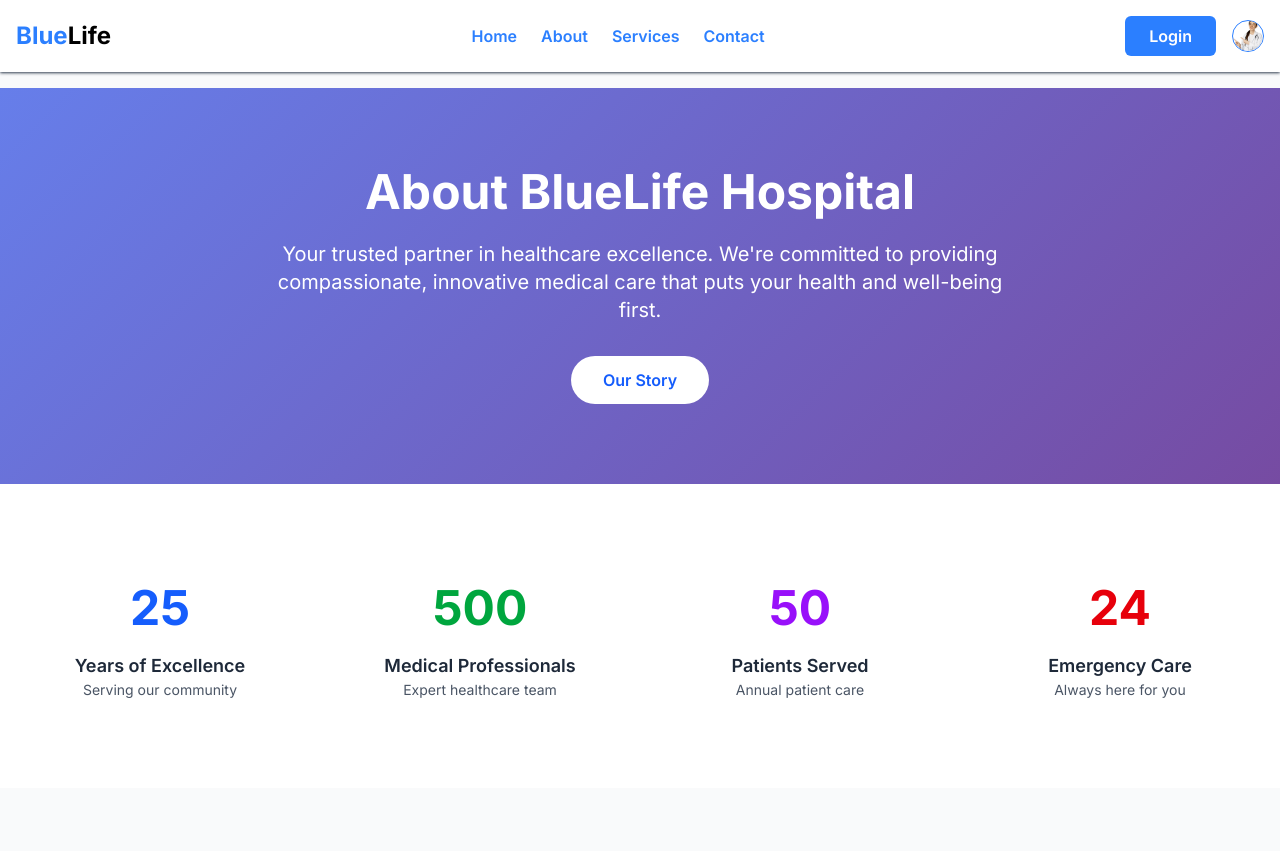
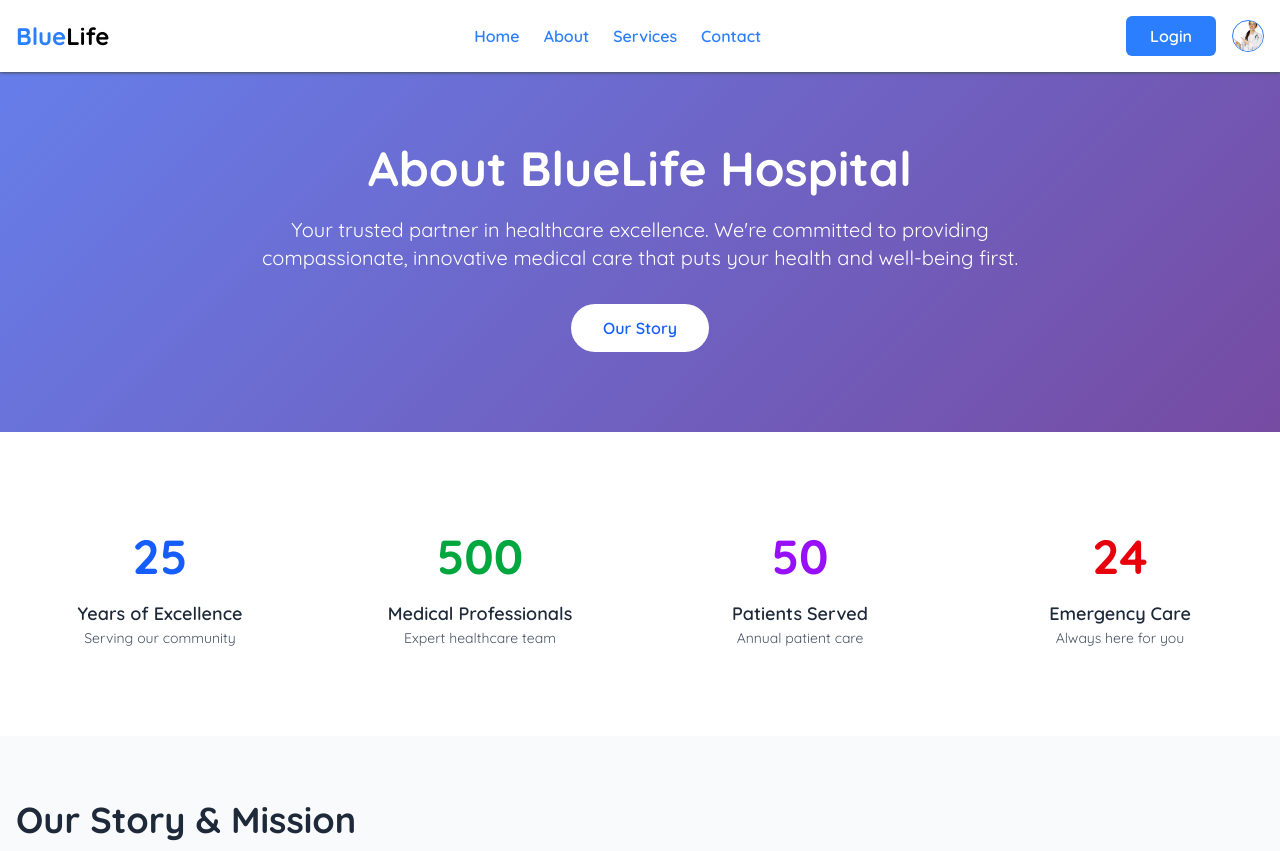
Before and after one commit to Grealishgit/BlueLife-Hospital, a PHP site: page /about.php in a window 1280 px wide. Shown: the top 851 px of the page. Run offline with PHP 8.4, Linux system fonts and the light colour scheme.

Commit message:
Refactor about and services pages for improved styling and functionality

```diff
--- a/about.php
+++ b/about.php
@@ -7,10 +7,10 @@
     <script src="https://cdn.jsdelivr.net/npm/@tailwindcss/browser@4"></script>
     <title>About Us - BlueLife Hospital</title>
     <style>
-    @import url('https://fonts.googleapis.com/css2?family=Inter:wght@300;400;500;600;700&display=swap');
+        @import url('https://fonts.googleapis.com/css2?family=Quicksand:wght@300..700&family=Signika:wght@300..700&family=Ubuntu:ital,wght@0,300;0,400;0,500;0,700;1,300;1,400;1,500;1,700&display=swap');
 
         body {
-        font-family: 'Inter', sans-serif;
+            font-family: 'Quicksand', sans-serif;
         }
 
         .about-card {
@@ -44,7 +44,7 @@
     <?php include 'app/Views/navbar.php'; ?>
 
     <!-- Hero Section -->
-    <section class="gradient-bg text-white py-20 mt-16">
+    <section class="gradient-bg text-white py-20 mt-10">
         <div class="container mx-auto px-4 text-center">
             <h1 class="text-5xl font-bold mb-6">About BlueLife Hospital</h1>
             <p class="text-xl mb-8 max-w-3xl mx-auto">
--- a/services.php
+++ b/services.php
@@ -7,10 +7,10 @@
     <script src="https://cdn.jsdelivr.net/npm/@tailwindcss/browser@4"></script>
     <title>Our Services - BlueLife Hospital</title>
     <style>
-    @import url('https://fonts.googleapis.com/css2?family=Inter:wght@300;400;500;600;700&display=swap');
+        @import url('https://fonts.googleapis.com/css2?family=Quicksand:wght@300..700&family=Signika:wght@300..700&family=Ubuntu:ital,wght@0,300;0,400;0,500;0,700;1,300;1,400;1,500;1,700&display=swap');
 
         body {
-        font-family: 'Inter', sans-serif;
+            font-family: 'Quicksand', sans-serif;
         }
 
         .service-card {
@@ -42,7 +42,7 @@
     <?php include 'app/Views/navbar.php'; ?>
 
     <!-- Hero Section -->
-    <section class="gradient-bg text-white py-20 mt-16">
+    <section class="gradient-bg text-white py-20 mt-10">
         <div class="container mx-auto px-4 text-center">
             <h1 class="text-5xl font-bold mb-6">Our Medical Services</h1>
             <p class="text-xl mb-8 max-w-3xl mx-auto">
```
Lines whose indentation alone changed are shown as unchanged.
